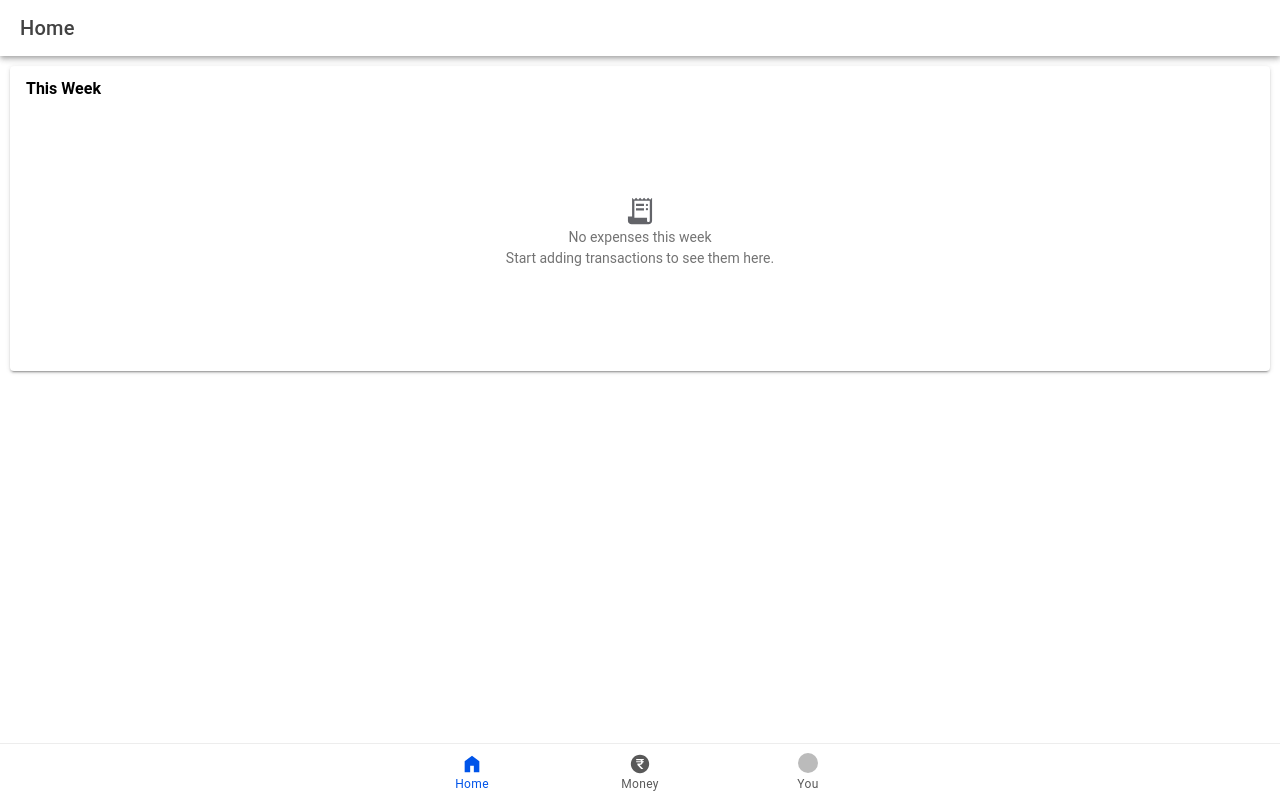
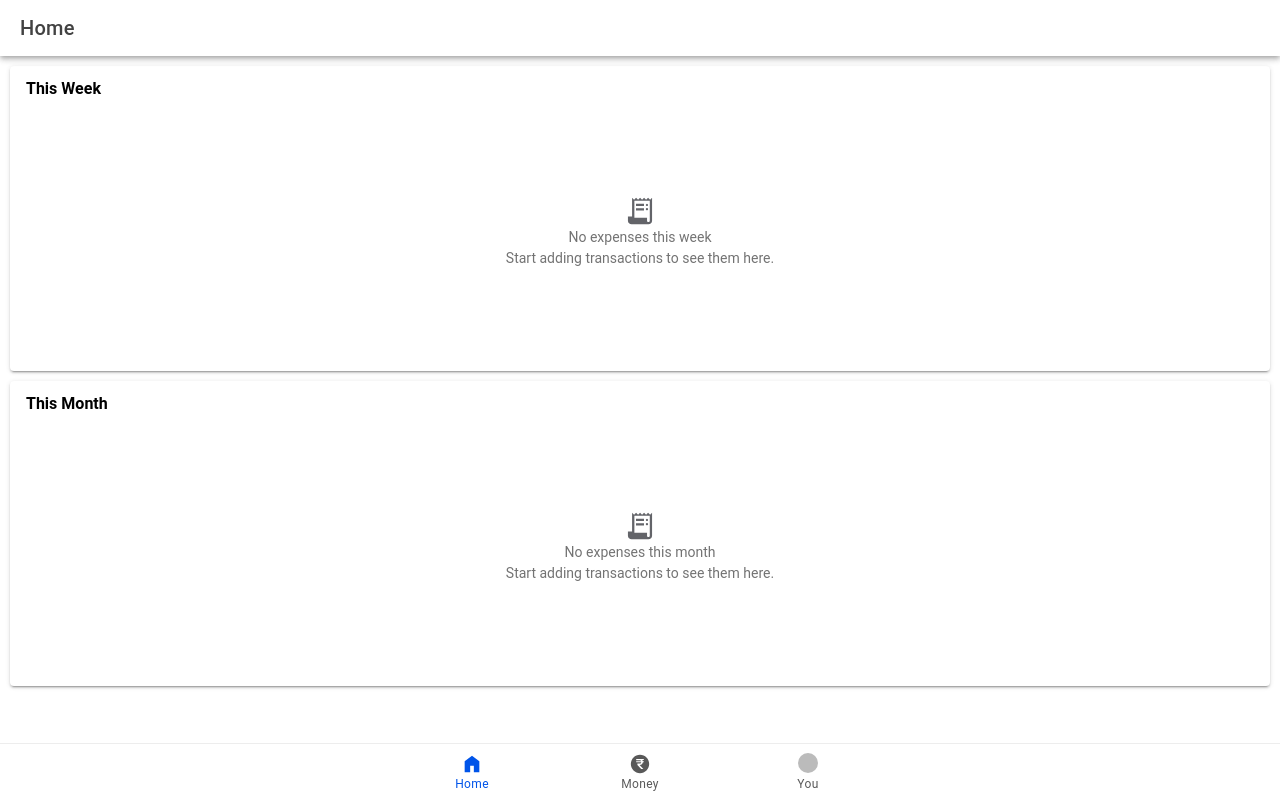
Before and after one commit to d33kshant/panam, a React (Vite) app: page /home in a window 1280 px wide. Built offline with nearby package versions, Linux system fonts and the light colour scheme; no server answers; the database is empty; sample sign-in values are in the browser's storage.

Commit message:
add monthly transaction chart to home

```diff
--- /dev/null
+++ b/src/components/MonthChart.tsx
@@ -0,0 +1,162 @@
+import { useState, useEffect, useMemo } from 'react';
+import { IonCard, IonCardContent, IonIcon, IonListHeader, IonLabel } from '@ionic/react';
+import {
+    Chart as ChartJS,
+    ArcElement,
+    Tooltip,
+    Legend,
+} from 'chart.js';
+import { Pie } from 'react-chartjs-2';
+import { TransactionService, Transaction } from '../services/TransactionService';
+import { CategoryService, Category } from '../services/CategoryService';
+import receiptIcon from './icons/receipt.svg';
+
+ChartJS.register(ArcElement, Tooltip, Legend);
+
+const DEFAULT_PALETTE = [
+    'rgb(54, 162, 235)',
+    'rgb(255, 99, 132)',
+    'rgb(255, 159, 64)',
+    'rgb(255, 205, 86)',
+    'rgb(75, 192, 192)',
+    'rgb(153, 102, 255)',
+    'rgb(231, 76, 60)',
+    'rgb(46, 204, 113)',
+    'rgb(52, 73, 94)',
+    'rgb(241, 196, 15)',
+    'rgb(26, 188, 156)',
+    'rgb(155, 89, 182)',
+    'rgb(230, 126, 34)',
+    'rgb(22, 160, 133)',
+    'rgb(192, 57, 43)',
+];
+
+function getMonthTransactions(transactions: Transaction[]): Transaction[] {
+    const now = new Date();
+    const year = now.getFullYear();
+    const month = now.getMonth();
+    return transactions.filter((tx) => {
+        const txDate = new Date(tx.date + 'T00:00:00');
+        return tx.type === 'expense' && txDate.getFullYear() === year && txDate.getMonth() === month;
+    });
+}
+
+const MonthChart: React.FC = () => {
+    const [transactions, setTransactions] = useState<Transaction[]>(TransactionService.getAll());
+    const [categories, setCategories] = useState<Category[]>(CategoryService.getAll());
+
+    useEffect(() => {
+        const unsubTx = TransactionService.subscribe(() => {
+            setTransactions(TransactionService.getAll());
+        });
+        const unsubCat = CategoryService.subscribe(() => {
+            setCategories(CategoryService.getAll());
+        });
+        return () => {
+            unsubTx();
+            unsubCat();
+        };
+    }, []);
+
+    const monthTransactions = useMemo(() => getMonthTransactions(transactions), [transactions]);
+
+    const chartData = useMemo(() => {
+        // Build a map: categoryId -> { name, total }
+        const catMap = new Map<string, { name: string; total: number }>();
+
+        categories.forEach((cat) => {
+            catMap.set(cat.id, { name: cat.name, total: 0 });
+        });
+
+        monthTransactions.forEach((tx) => {
+            const catId = tx.categoryId || '';
+            if (catMap.has(catId)) {
+                const entry = catMap.get(catId)!;
+                entry.total += tx.amount;
+            }
+        });
+
+        // Only include categories that have a non-zero total
+        const activeCats = Array.from(catMap.entries())
+            .filter(([, data]) => data.total > 0)
+            .sort((a, b) => b[1].total - a[1].total);
+
+        const labels = activeCats.map(([, data]) => data.name);
+        const data = activeCats.map(([, data]) => data.total);
+        const backgroundColor = activeCats.map((_, index) => DEFAULT_PALETTE[index % DEFAULT_PALETTE.length]);
+
+        return {
+            labels,
+            datasets: [
+                {
+                    data,
+                    backgroundColor,
+                    borderWidth: 0,
+                },
+            ],
+        };
+    }, [monthTransactions, categories]);
+
+    const textColor = useMemo(() => {
+        return getComputedStyle(document.documentElement)
+            .getPropertyValue('--ion-text-color-step-400').trim() || '#333';
+    }, []);
+
+    const options = useMemo(() => ({
+        responsive: true,
+        maintainAspectRatio: false,
+        plugins: {
+            legend: {
+                display: true,
+                position: 'bottom' as const,
+                labels: {
+                    color: textColor,
+                    usePointStyle: true,
+                    pointStyle: 'circle',
+                    padding: 16,
+                    font: {
+                        size: 12,
+                    },
+                },
+            },
+            tooltip: {
+                callbacks: {
+                    label: (context: any) => {
+                        const total = context.dataset.data.reduce((sum: number, val: number) => sum + val, 0);
+                        const percentage = total > 0 ? ((context.parsed / total) * 100).toFixed(1) : '0';
+                        return `${context.label}: ₹${context.parsed.toLocaleString()} (${percentage}%)`;
+                    },
+                },
+            },
+        },
+    }), []);
+
+    const hasData = chartData.datasets[0].data.length > 0;
+
+    return (
+        <IonCard>
+            <IonListHeader>
+                <IonLabel><h2><strong>This Month</strong></h2></IonLabel>
+            </IonListHeader>
+            <div style={{ padding: '0 16px 16px 16px', height: '260px' }}>
+                {!hasData ? (
+                    <IonCardContent className="ion-text-center ion-padding" style={{
+                        display: 'flex',
+                        flexDirection: 'column',
+                        alignItems: 'center',
+                        justifyContent: 'center',
+                        height: '100%',
+                    }}>
+                        <IonIcon icon={receiptIcon} size="large" color="medium" />
+                        <h3>No expenses this month</h3>
+                        <p>Start adding transactions to see them here.</p>
+                    </IonCardContent>
+                ) : (
+                    <Pie data={chartData} options={options} />
+                )}
+            </div>
+        </IonCard>
+    );
+};
+
+export default MonthChart;
--- a/src/pages/Home.tsx
+++ b/src/pages/Home.tsx
@@ -1,5 +1,6 @@
 import { IonContent, IonHeader, IonPage, IonTitle, IonToolbar } from '@ionic/react';
 import WeekChart from '../components/WeekChart';
+import MonthChart from '../components/MonthChart';
 
 const Home: React.FC = () => {
     return (
@@ -16,6 +17,7 @@ const Home: React.FC = () => {
                     </IonToolbar>
                 </IonHeader>
                 <WeekChart />
+                <MonthChart />
             </IonContent>
         </IonPage>
     );
```
